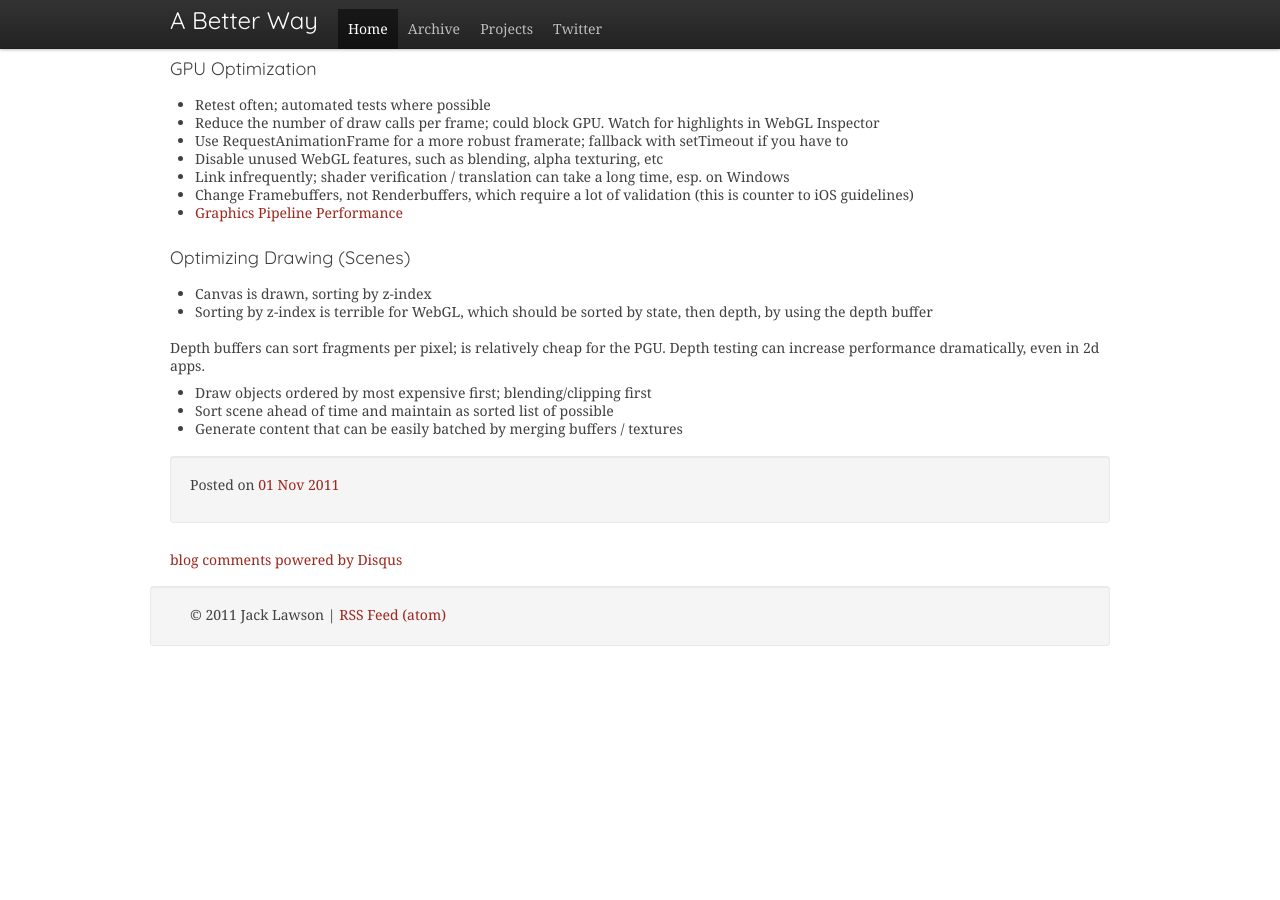
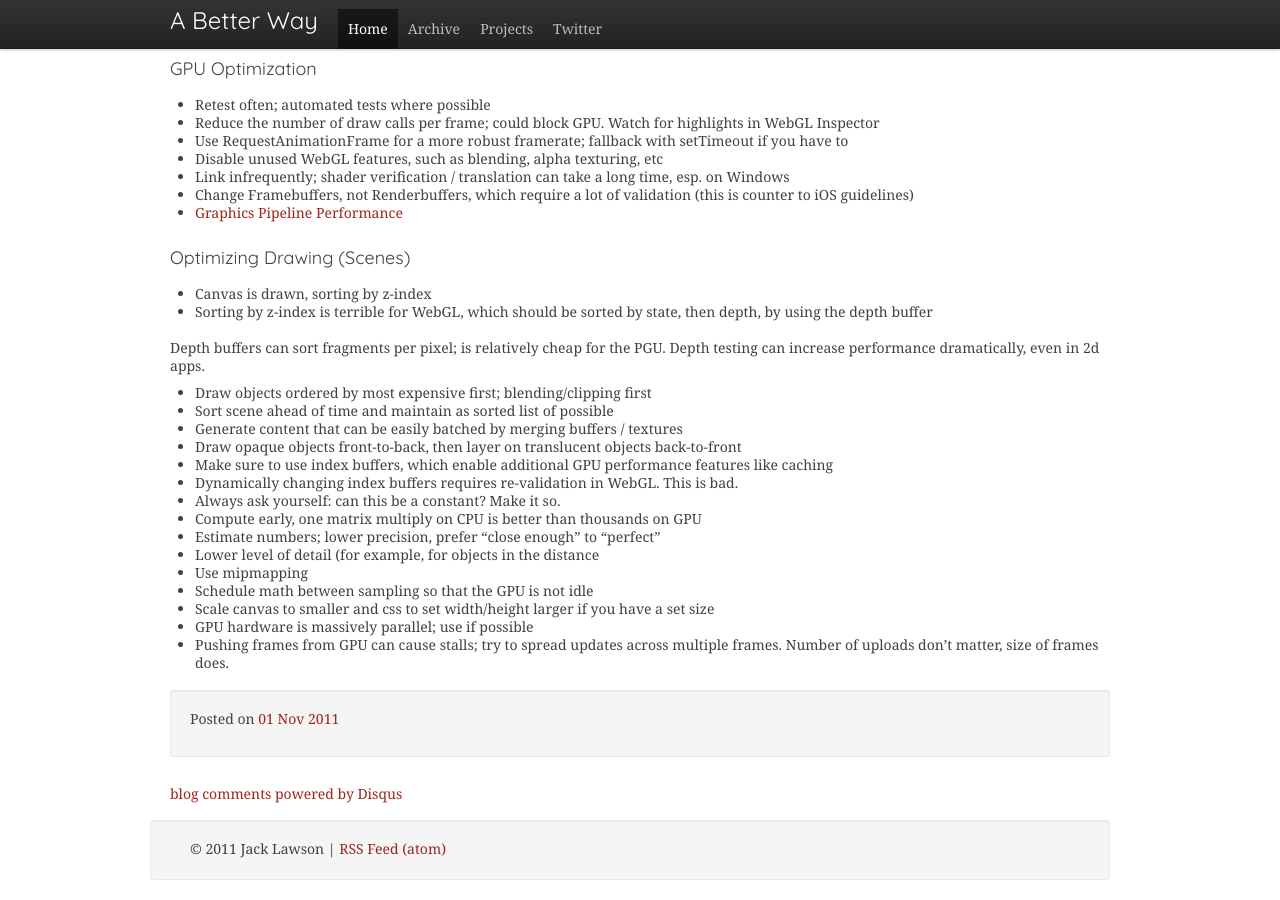
Before and after one commit to ajacksified/ajacksified.github.com, a Jekyll site: the page built from _posts/2011-11-01-new-game-conf-liveblog.markdown, in a window 1280 px wide and 900 px high, scrolled down 1289 px. Built offline with Jekyll 4.4.1, drawn with Linux system fonts in a browser that asks for light colours; nearby versions of some CDN libraries; some web fonts are replaced; comment, search, counter and statistics services are not loaded; before the commit the page ends 1955 px from its top, so only the background shows below that.

Commit message:
Session 2

```diff
--- a/_posts/2011-11-01-new-game-conf-liveblog.markdown
+++ b/_posts/2011-11-01-new-game-conf-liveblog.markdown
@@ -89,3 +89,18 @@ Depth testing can increase performance dramatically, even in 2d apps.
 * Draw objects ordered by most expensive first; blending/clipping first
 * Sort scene ahead of time and maintain as sorted list of possible
 * Generate content that can be easily batched by merging buffers / textures
+* Draw opaque objects front-to-back, then layer on translucent objects back-to-front
+* Make sure to use index buffers, which enable additional GPU performance features
+    like caching
+* Dynamically changing index buffers requires re-validation in WebGL. This is bad.
+* Always ask yourself: can this be a constant? Make it so.
+* Compute early, one matrix multiply on CPU is better than thousands on GPU
+* Estimate numbers; lower precision, prefer "close enough" to "perfect"
+* Lower level of detail (for example, for objects in the distance
+* Use mipmapping
+* Schedule math between sampling so that the GPU is not idle
+* Scale canvas to smaller and css to set width/height larger if you have a set
+  size
+* GPU hardware is massively parallel; use if possible
+* Pushing frames from GPU can cause stalls; try to spread updates across multiple frames.
+  Number of uploads don't matter, size of frames does.
```
